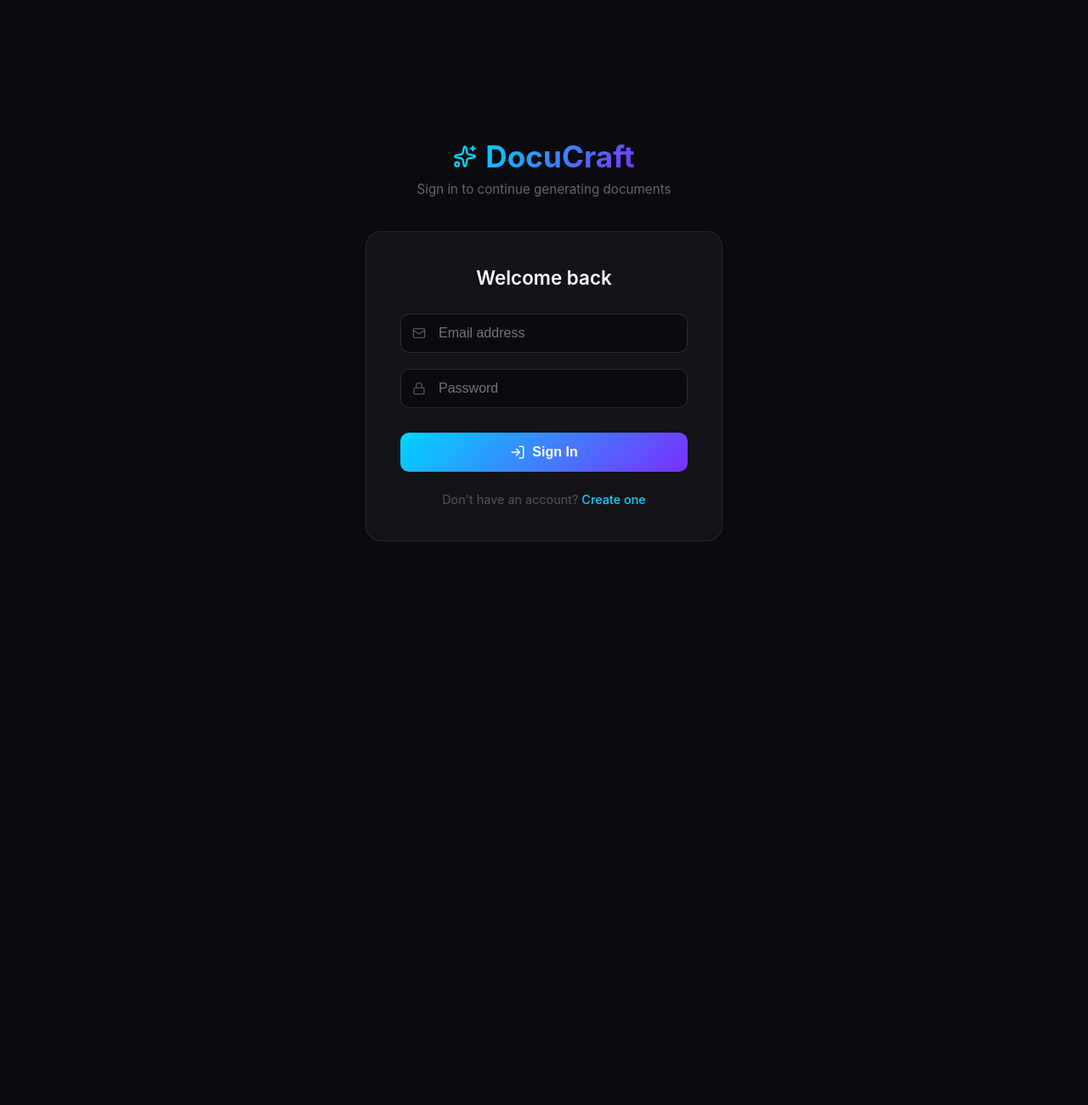
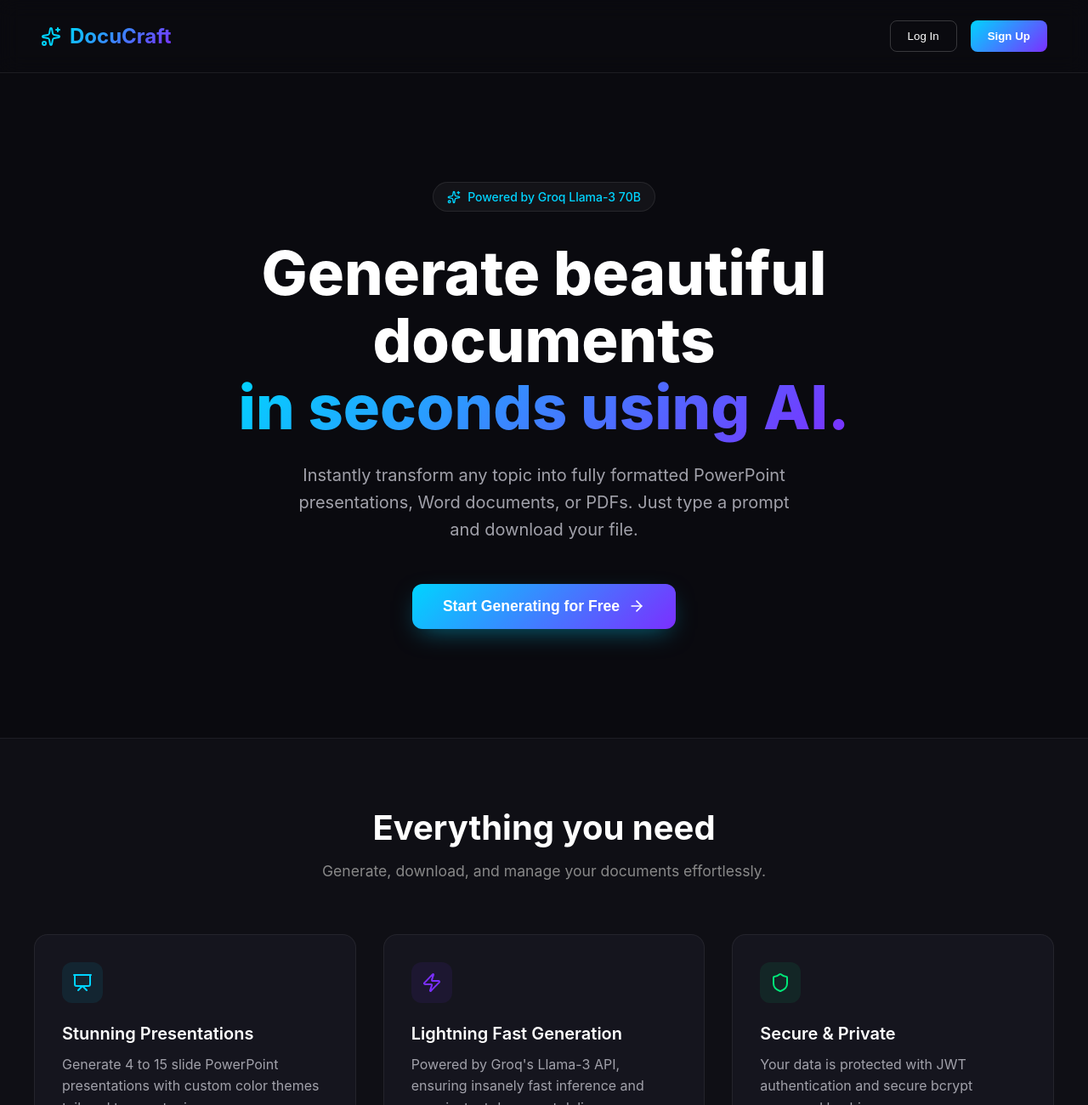
Before and after one commit to omkarmm19/docucraft, a React (Vite) app in the folder frontend/: page / in a window 1280 px wide. Before the commit this address led to /login. Shown: the top 1300 px of the page at 85% size. Before the commit the page ends 800 px from the top, so only its background shows below. Built offline with nearby package versions, Linux system fonts and the light colour scheme; no server answers.

Commit message:
feat: add beautiful public landing page and redirect authed users to /app

```diff
--- a/frontend/src/App.jsx
+++ b/frontend/src/App.jsx
@@ -1,4 +1,5 @@
 import { Routes, Route, Navigate } from "react-router-dom";
+import LandingPage    from "./pages/LandingPage";
 import LoginPage      from "./pages/LoginPage";
 import RegisterPage   from "./pages/RegisterPage";
 import GeneratorPage  from "./pages/GeneratorPage";
@@ -8,9 +9,11 @@ import ProtectedRoute from "./components/ProtectedRoute";
 export default function App() {
   return (
     <Routes>
+      <Route path="/"         element={<LandingPage />} />
       <Route path="/login"    element={<LoginPage />} />
       <Route path="/register" element={<RegisterPage />} />
-      <Route path="/"
+
+      <Route path="/app"
         element={
           <ProtectedRoute>
             <GeneratorPage />
--- a/frontend/src/pages/HistoryPage.jsx
+++ b/frontend/src/pages/HistoryPage.jsx
@@ -58,7 +58,7 @@ export default function HistoryPage() {
 
   // Navigate to generator with the record's settings pre-filled
   function handleRegenerate(r) {
-    navigate("/", { state: { topic: r.topic, theme: r.theme, slideCount: r.slide_count } });
+    navigate("/app", { state: { topic: r.topic, theme: r.theme, slideCount: r.slide_count } });
   }
 
   return (
@@ -76,7 +76,7 @@ export default function HistoryPage() {
           </span>
         </div>
         <button
-          onClick={() => navigate("/")}
+          onClick={() => navigate("/app")}
           style={{ display: "flex", alignItems: "center", gap: "6px", padding: "8px 16px", borderRadius: "8px", border: "1px solid #ffffff20", background: "#13131a", color: "#aaa", cursor: "pointer", fontSize: "0.875rem", transition: "all 0.2s" }}
           onMouseEnter={(e) => { e.currentTarget.style.borderColor = "#00d4ff60"; e.currentTarget.style.color = "#00d4ff"; }}
           onMouseLeave={(e) => { e.currentTarget.style.borderColor = "#ffffff20"; e.currentTarget.style.color = "#aaa"; }}
@@ -106,7 +106,7 @@ export default function HistoryPage() {
           <p style={{ color: "#444", fontSize: "1rem" }}>No generations yet</p>
           <p style={{ color: "#333", fontSize: "0.85rem", marginTop: "4px" }}>Generate a PPT, DOC or PDF to see it here</p>
           <button
-            onClick={() => navigate("/")}
+            onClick={() => navigate("/app")}
             style={{ marginTop: "1.5rem", padding: "10px 24px", borderRadius: "10px", border: "none", background: "linear-gradient(135deg, #00d4ff, #7b2fff)", color: "#fff", fontWeight: "600", cursor: "pointer", fontSize: "0.9rem" }}
           >
             Generate Now
--- /dev/null
+++ b/frontend/src/pages/LandingPage.jsx
@@ -0,0 +1,120 @@
+import { useNavigate } from "react-router-dom";
+import { Sparkles, FileText, Presentation, FileDown, Zap, Shield, Wand2, ArrowRight } from "lucide-react";
+
+export default function LandingPage() {
+  const navigate = useNavigate();
+  const isAuthenticated = !!localStorage.getItem("token");
+
+  return (
+    <div style={{ minHeight: "100vh", backgroundColor: "#0a0a0f", color: "#fff", fontFamily: "'Inter', sans-serif" }}>
+
+      {/* Navbar */}
+      <nav style={{ display: "flex", justifyContent: "space-between", alignItems: "center", padding: "1.5rem 3rem", borderBottom: "1px solid #ffffff15", background: "rgba(10, 10, 15, 0.8)", backdropFilter: "blur(12px)", position: "sticky", top: 0, zIndex: 50 }}>
+        <div style={{ display: "flex", alignItems: "center", gap: "10px" }}>
+          <Sparkles size={24} color="#00d4ff" />
+          <span style={{ fontSize: "1.5rem", fontWeight: "700", background: "linear-gradient(135deg, #00d4ff, #7b2fff)", WebkitBackgroundClip: "text", WebkitTextFillColor: "transparent" }}>
+            DocuCraft
+          </span>
+        </div>
+        <div style={{ display: "flex", gap: "16px" }}>
+          {!isAuthenticated ? (
+            <>
+              <button
+                onClick={() => navigate("/login")}
+                style={{ padding: "10px 20px", borderRadius: "8px", border: "1px solid #ffffff30", background: "transparent", color: "#fff", cursor: "pointer", fontWeight: "500", transition: "all 0.2s" }}
+                onMouseEnter={(e) => { e.currentTarget.style.borderColor = "#00d4ff"; e.currentTarget.style.color = "#00d4ff"; }}
+                onMouseLeave={(e) => { e.currentTarget.style.borderColor = "#ffffff30"; e.currentTarget.style.color = "#fff"; }}
+              >
+                Log In
+              </button>
+              <button
+                onClick={() => navigate("/register")}
+                style={{ padding: "10px 20px", borderRadius: "8px", border: "none", background: "linear-gradient(135deg, #00d4ff, #7b2fff)", color: "#fff", cursor: "pointer", fontWeight: "600", transition: "opacity 0.2s" }}
+                onMouseEnter={(e) => e.currentTarget.style.opacity = "0.9"}
+                onMouseLeave={(e) => e.currentTarget.style.opacity = "1"}
+              >
+                Sign Up
+              </button>
+            </>
+          ) : (
+            <button
+              onClick={() => navigate("/app")}
+              style={{ display: "flex", alignItems: "center", gap: "8px", padding: "10px 24px", borderRadius: "8px", border: "none", background: "linear-gradient(135deg, #00d4ff, #7b2fff)", color: "#fff", cursor: "pointer", fontWeight: "600" }}
+            >
+              Go to Dashboard <ArrowRight size={18} />
+            </button>
+          )}
+        </div>
+      </nav>
+
+      {/* Hero Section */}
+      <section style={{ padding: "8rem 2rem", textAlign: "center", display: "flex", flexDirection: "column", alignItems: "center" }}>
+        <div style={{ display: "inline-flex", alignItems: "center", gap: "8px", padding: "8px 16px", borderRadius: "999px", background: "#ffffff0a", border: "1px solid #ffffff15", color: "#00d4ff", fontSize: "0.875rem", fontWeight: "500", marginBottom: "2rem" }}>
+          <Sparkles size={16} /> Powered by Groq Llama-3 70B
+        </div>
+        <h1 style={{ fontSize: "4.5rem", fontWeight: "800", lineHeight: "1.1", marginBottom: "1.5rem", maxWidth: "900px" }}>
+          Generate beautiful documents <br />
+          <span style={{ background: "linear-gradient(135deg, #00d4ff, #7b2fff)", WebkitBackgroundClip: "text", WebkitTextFillColor: "transparent" }}>in seconds using AI.</span>
+        </h1>
+        <p style={{ fontSize: "1.25rem", color: "#a1a1aa", maxWidth: "600px", marginBottom: "3rem", lineHeight: "1.6" }}>
+          Instantly transform any topic into fully formatted PowerPoint presentations, Word documents, or PDFs. Just type a prompt and download your file.
+        </p>
+
+        <button
+          onClick={() => navigate(isAuthenticated ? "/app" : "/register")}
+          style={{ display: "flex", alignItems: "center", gap: "10px", padding: "16px 36px", borderRadius: "12px", border: "none", background: "linear-gradient(135deg, #00d4ff, #7b2fff)", color: "#fff", cursor: "pointer", fontSize: "1.1rem", fontWeight: "600", boxShadow: "0 10px 30px -10px rgba(0, 212, 255, 0.5)", transition: "transform 0.2s" }}
+          onMouseEnter={(e) => e.currentTarget.style.transform = "translateY(-2px)"}
+          onMouseLeave={(e) => e.currentTarget.style.transform = "translateY(0)"}
+        >
+          Start Generating for Free <ArrowRight size={20} />
+        </button>
+      </section>
+
+      {/* Features Section */}
+      <section style={{ padding: "5rem 2rem", background: "#0f0f15", borderTop: "1px solid #ffffff10" }}>
+        <div style={{ maxWidth: "1200px", margin: "0 auto" }}>
+          <div style={{ textAlign: "center", marginBottom: "4rem" }}>
+            <h2 style={{ fontSize: "2.5rem", fontWeight: "700", marginBottom: "1rem" }}>Everything you need</h2>
+            <p style={{ color: "#888", fontSize: "1.1rem" }}>Generate, download, and manage your documents effortlessly.</p>
+          </div>
+
+          <div style={{ display: "grid", gridTemplateColumns: "repeat(auto-fit, minmax(300px, 1fr))", gap: "2rem" }}>
+
+            {/* Card 1 */}
+            <div style={{ background: "#15151e", border: "1px solid #ffffff10", borderRadius: "16px", padding: "2rem", transition: "all 0.3s" }}>
+              <div style={{ width: "48px", height: "48px", borderRadius: "12px", background: "#00d4ff15", color: "#00d4ff", display: "flex", alignItems: "center", justifyContent: "center", marginBottom: "1.5rem" }}>
+                <Presentation size={24} />
+              </div>
+              <h3 style={{ fontSize: "1.25rem", fontWeight: "600", marginBottom: "0.75rem" }}>Stunning Presentations</h3>
+              <p style={{ color: "#a1a1aa", lineHeight: "1.6" }}>Generate 4 to 15 slide PowerPoint presentations with custom color themes tailored to your topic.</p>
+            </div>
+
+            {/* Card 2 */}
+            <div style={{ background: "#15151e", border: "1px solid #ffffff10", borderRadius: "16px", padding: "2rem" }}>
+              <div style={{ width: "48px", height: "48px", borderRadius: "12px", background: "#7b2fff15", color: "#7b2fff", display: "flex", alignItems: "center", justifyContent: "center", marginBottom: "1.5rem" }}>
+                <Zap size={24} />
+              </div>
+              <h3 style={{ fontSize: "1.25rem", fontWeight: "600", marginBottom: "0.75rem" }}>Lightning Fast Generation</h3>
+              <p style={{ color: "#a1a1aa", lineHeight: "1.6" }}>Powered by Groq's Llama-3 API, ensuring insanely fast inference and near-instant document delivery.</p>
+            </div>
+
+            {/* Card 3 */}
+            <div style={{ background: "#15151e", border: "1px solid #ffffff10", borderRadius: "16px", padding: "2rem" }}>
+              <div style={{ width: "48px", height: "48px", borderRadius: "12px", background: "#00e67815", color: "#00e678", display: "flex", alignItems: "center", justifyContent: "center", marginBottom: "1.5rem" }}>
+                <Shield size={24} />
+              </div>
+              <h3 style={{ fontSize: "1.25rem", fontWeight: "600", marginBottom: "0.75rem" }}>Secure & Private</h3>
+              <p style={{ color: "#a1a1aa", lineHeight: "1.6" }}>Your data is protected with JWT authentication and secure bcrypt password hashing.</p>
+            </div>
+
+          </div>
+        </div>
+      </section>
+
+      {/* Footer */}
+      <footer style={{ padding: "3rem 2rem", textAlign: "center", borderTop: "1px solid #ffffff10", color: "#555" }}>
+        <p>© 2026 DocuCraft. Built with ❤️ using AI.</p>
+      </footer>
+    </div>
+  );
+}
--- a/frontend/src/pages/LoginPage.jsx
+++ b/frontend/src/pages/LoginPage.jsx
@@ -19,8 +19,8 @@ export default function LoginPage() {
       const res = await api.post("/auth/login", { email, password });
       localStorage.setItem("token",     res.data.access_token);
       localStorage.setItem("userEmail", email);
-      toast.success("Welcome back! 🎉");
-      navigate("/");
+      toast.success("Login successful!");
+      navigate("/app");
     } catch (err) {
       toast.error(err.response?.data?.detail || "Invalid email or password");
     } finally {
--- a/frontend/src/pages/RegisterPage.jsx
+++ b/frontend/src/pages/RegisterPage.jsx
@@ -22,8 +22,8 @@ export default function RegisterPage() {
       const res = await api.post("/auth/register", { email, password });
       localStorage.setItem("token",     res.data.access_token);
       localStorage.setItem("userEmail", email);
-      toast.success("Account created! Welcome to DocuCraft 🎉");
-      navigate("/");
+      toast.success("Registration successful!");
+      navigate("/app");
     } catch (err) {
       toast.error(err.response?.data?.detail || "Registration failed. Try again.");
     } finally {
```
